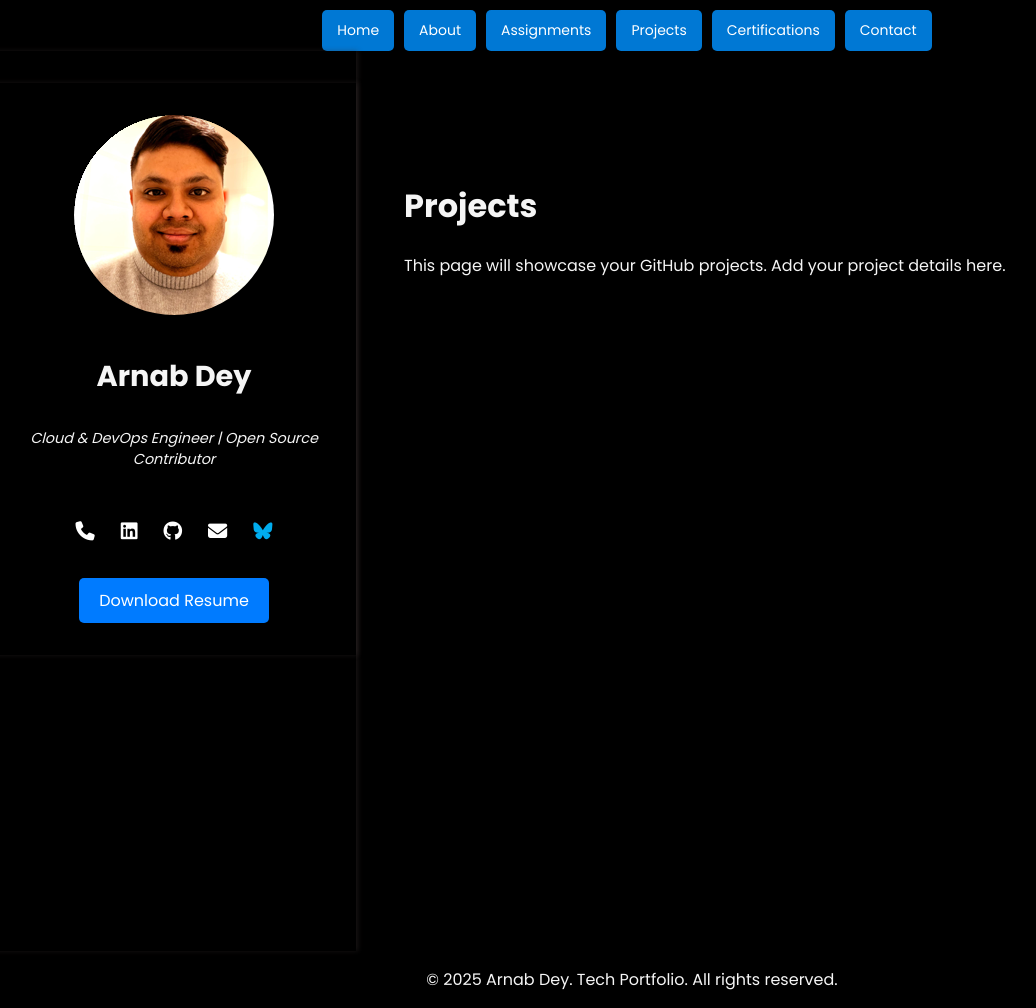
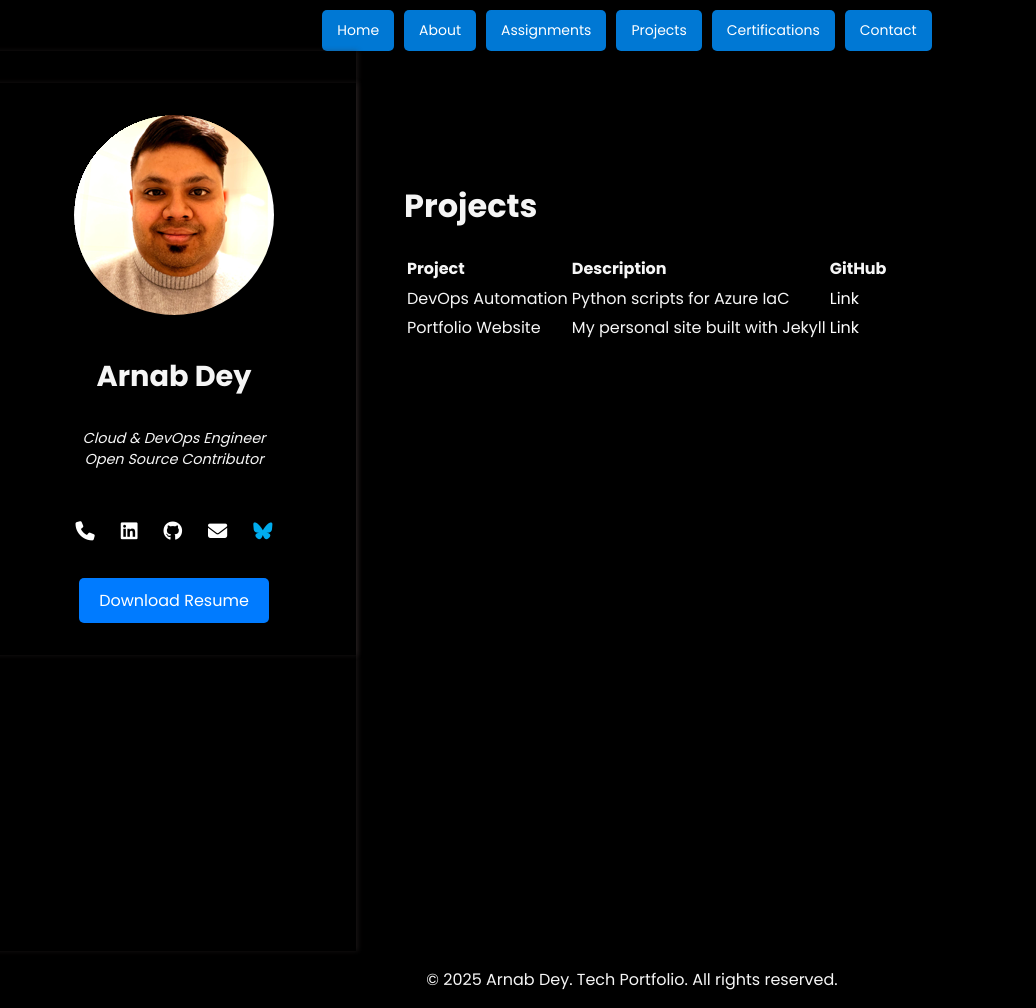
Before and after one commit to arnabdey73/arnabdey73.github.io, a Jekyll site: the page built from projects.md, in a window 1280 px wide. Shown: the whole page, without its empty margins (8-1044 px from the left). Built offline with Jekyll 4.4.1, drawn with Linux system fonts in a browser that asks for light colours; nearby versions of some CDN libraries; our own code applies the rules of GitHub Pages for plain Markdown files.

Commit message:
Added projects in the projects page and made a few changes in the sidebar

```diff
--- a/_includes/sidebar.html
+++ b/_includes/sidebar.html
@@ -11,9 +11,11 @@
 <div class="sidebar">
   <img src="/assets/img/avatar.jpg" alt="Profile Picture" class="profile-pic">
   <h2 class="name">Arnab Dey</h2>
-  <p style="font-size: 0.9em; font-style: italic; text-align: center;">Cloud & DevOps Engineer | Open Source Contributor</p>
+  <p style="font-size: 0.9em; font-style: italic; text-align: center;">
+    Cloud & DevOps Engineer<br>Open Source Contributor
+  </p>
   <ul class="social-icons">
-    <li><a href="tel:+460764516092"><i class="fas fa-phone"></i></a></li>
+    <li><a href="tel:(+46) 0764516092"><i class="fas fa-phone"></i></a></li>
     <li><a href="https://linkedin.com/in/arnabdey73" target="_blank"><i class="fab fa-linkedin"></i></a></li>
     <li><a href="https://github.com/arnabdey73" target="_blank"><i class="fab fa-github"></i></a></li>
     <li><a href="mailto:arnabdey009@gmail.com"><i class="fas fa-envelope"></i></a></li>
--- a/projects.md
+++ b/projects.md
@@ -5,4 +5,7 @@ permalink: /projects/
 
 # Projects
 
-This page will showcase your GitHub projects. Add your project details here.
+| Project | Description | GitHub |
+|--------|-------------|--------|
+| DevOps Automation | Python scripts for Azure IaC | [Link](https://github.com/arnabdey73/devops-python-automation-project) |
+| Portfolio Website | My personal site built with Jekyll | [Link](https://github.com/arnabdey73/arnabdey73.github.io) |
```
Also changed, not shown: assignments.md (+0 -1 lines).
